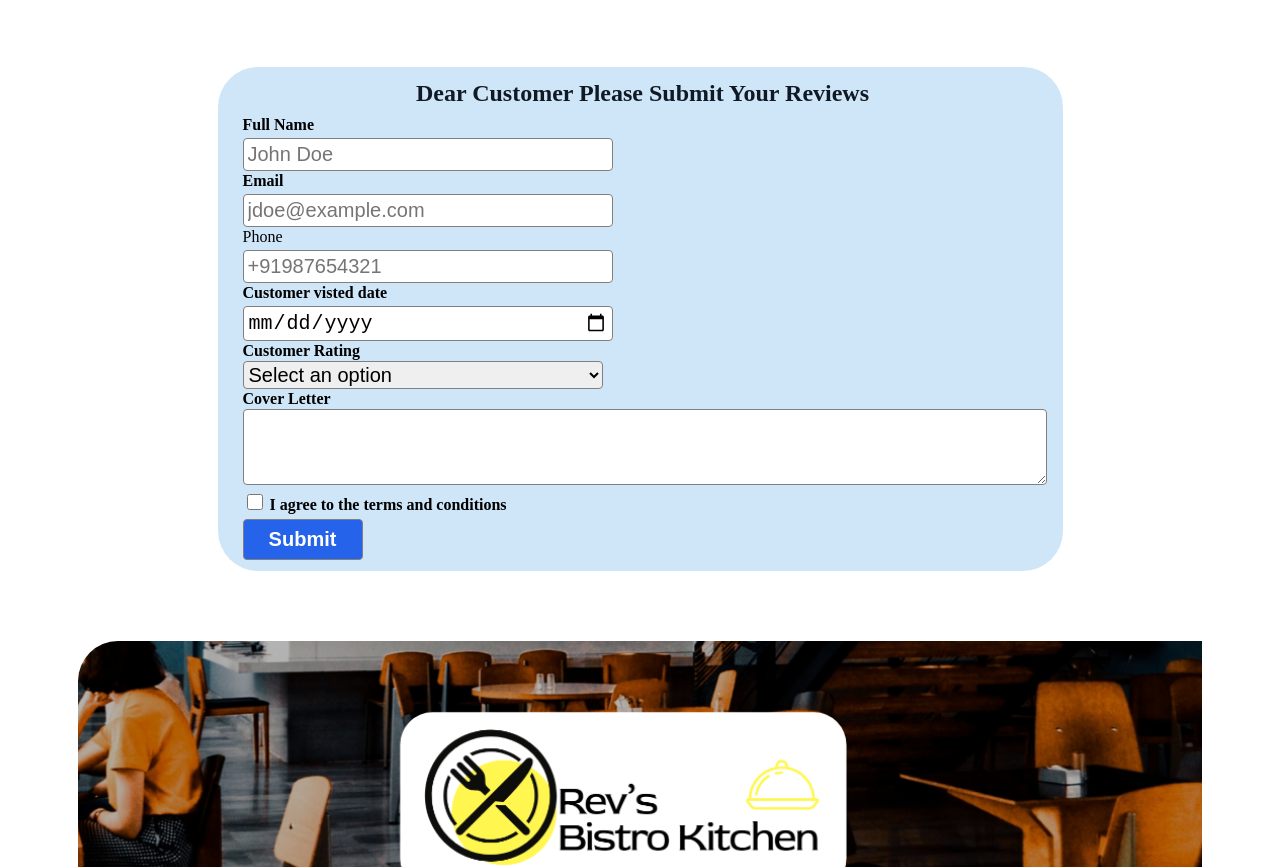
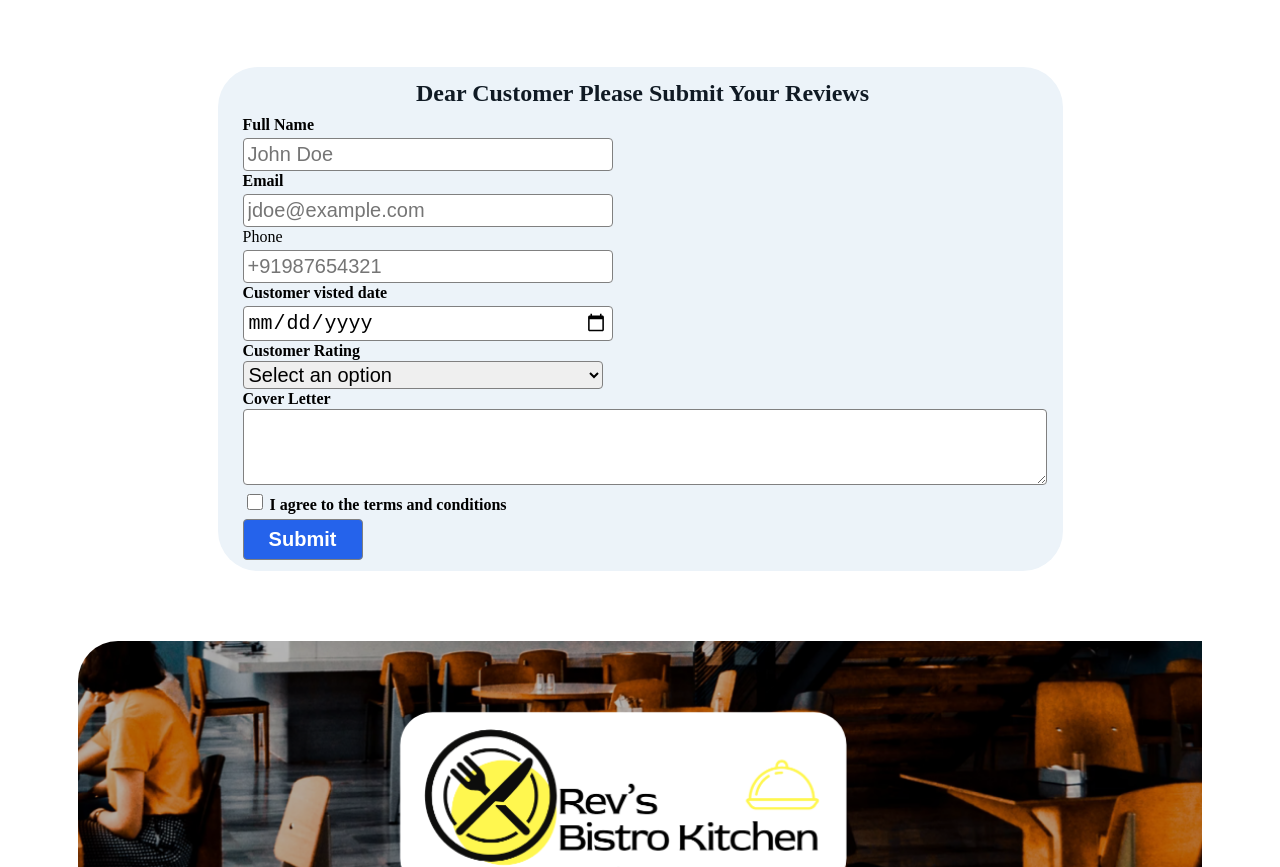
Before and after one commit to Revanth-Krish/Rev-s-Bistro-Kitchen, a plain HTML site: page src/index.html in a window 1280 px wide. Shown: the part 2050-2917 px from the top of the page. Drawn offline with Linux system fonts and the light colour scheme.

Commit message:
form color changed

```diff
--- a/src/styles.css
+++ b/src/styles.css
@@ -230,7 +230,7 @@ p{
 
 #application {
 
-    background-color: rgb(207, 230, 249);
+    background-color: rgb(236, 243, 249);
     padding: 5px 20px 10px 25px;
 
     margin-bottom: 10px;
```
